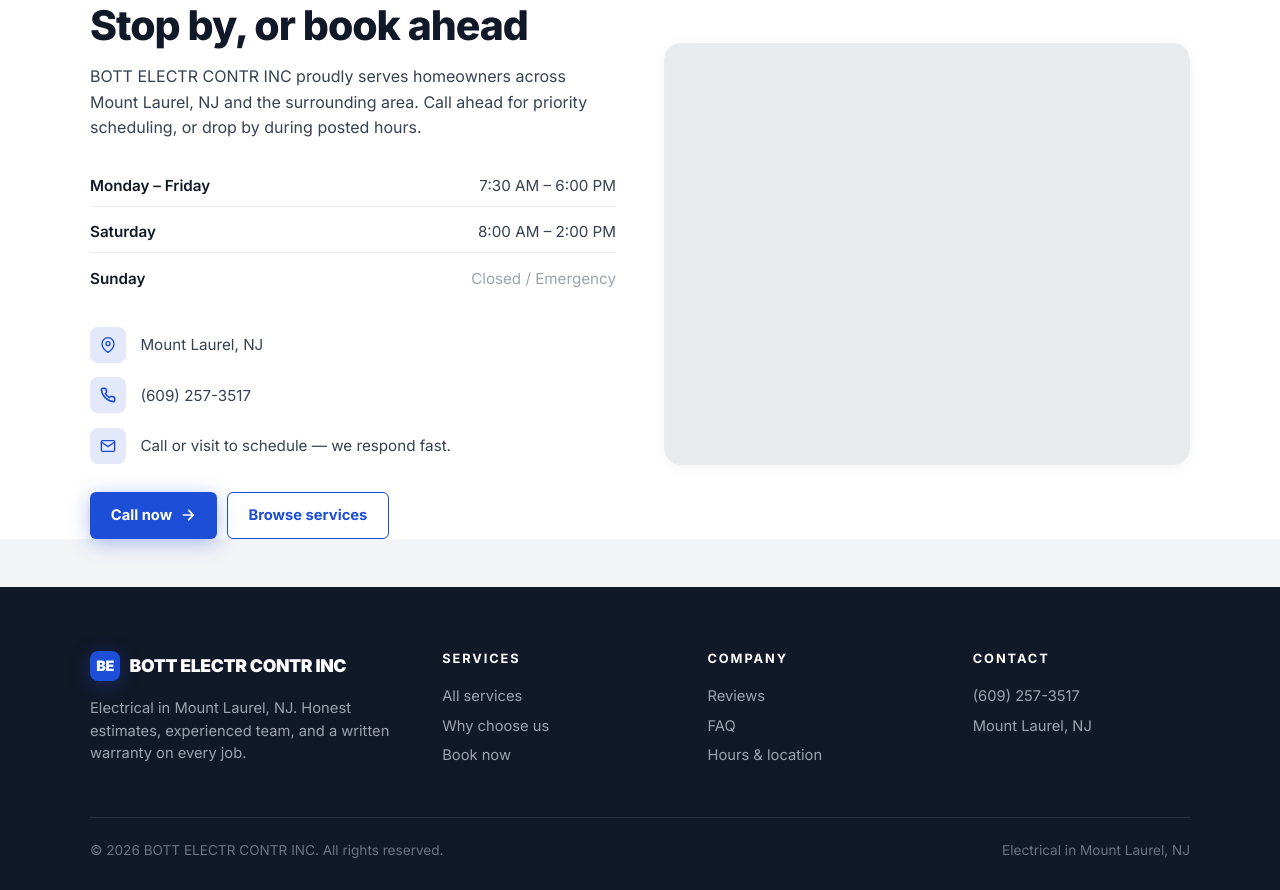
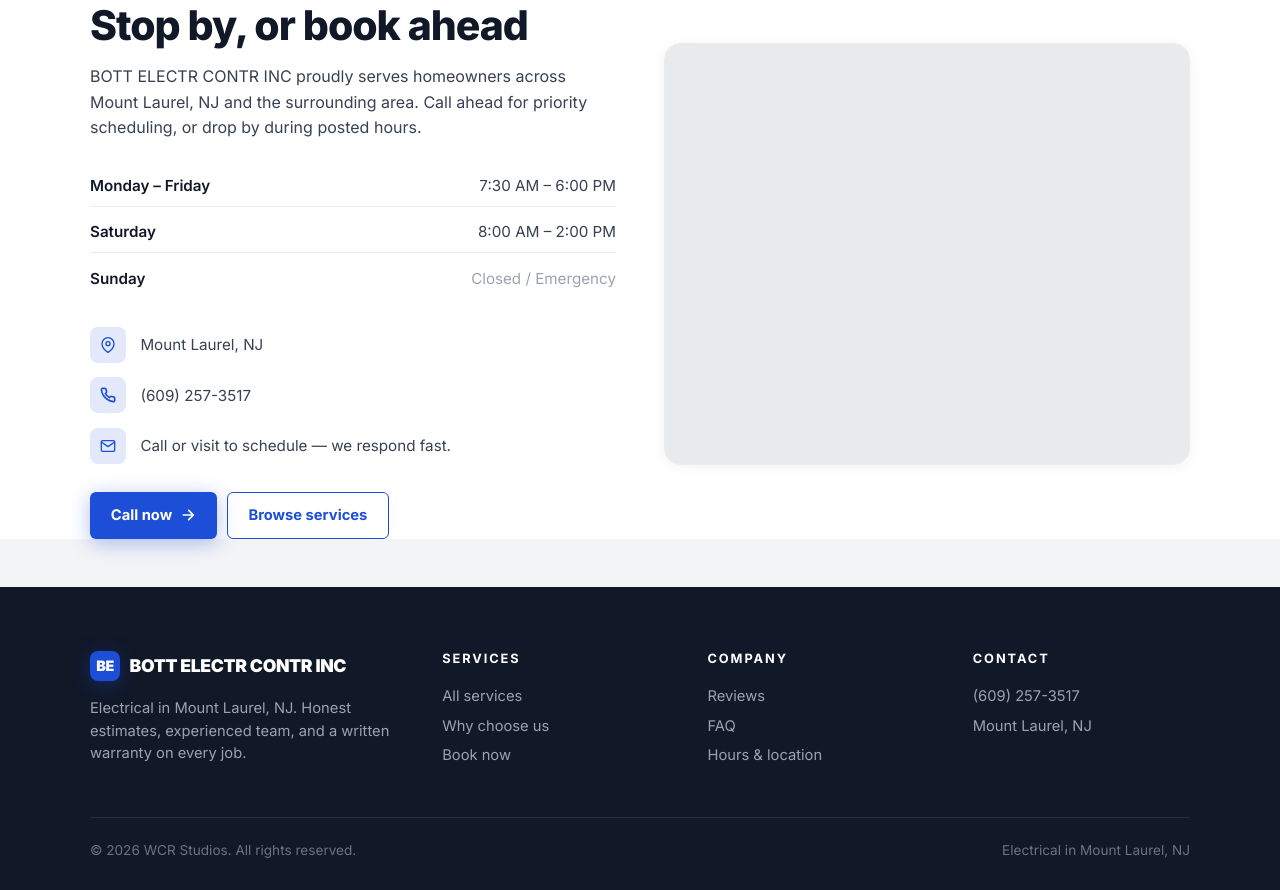
Before and after one commit to Wrenbjor/trades--bott-electr-contr-inc, a plain HTML site: page index.html in a window 1280 px wide. Shown: the part 4677-5567 px from the top of the page. Drawn offline with nearby package versions, Linux system fonts and the light colour scheme; no server answers.

Commit message:
Update site

```diff
--- a/index.html
+++ b/index.html
@@ -605,7 +605,7 @@ footer{background:#111827;color:#cbd5d1;padding:4rem 2rem 2rem}
     </div>
   </div>
   <div class="foot-bottom">
-    <div>&copy; 2026 BOTT ELECTR CONTR INC. All rights reserved.</div>
+    <div>&copy; 2026 WCR Studios. All rights reserved.</div>
     <div>Electrical in Mount Laurel, NJ</div>
   </div>
 </footer>
```
